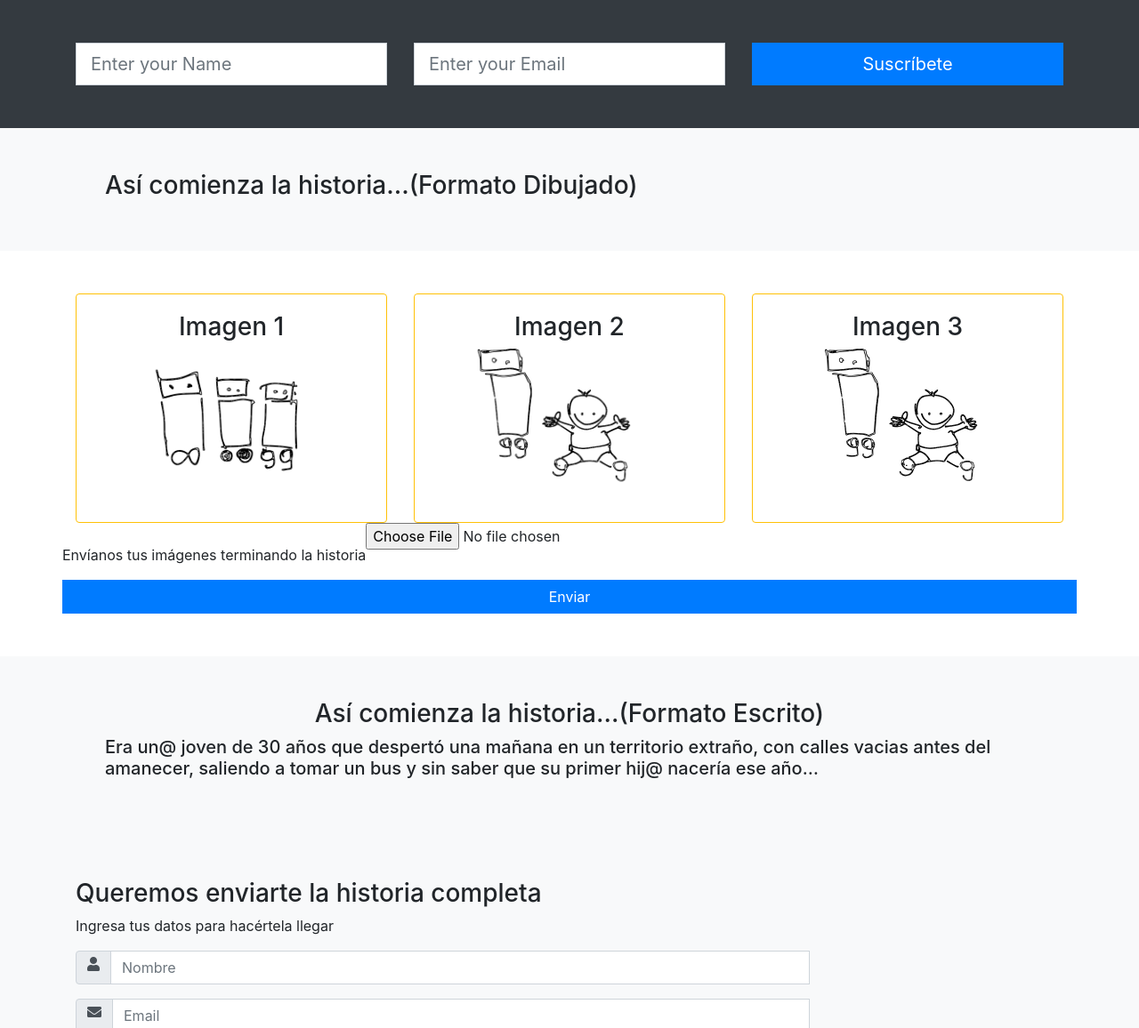
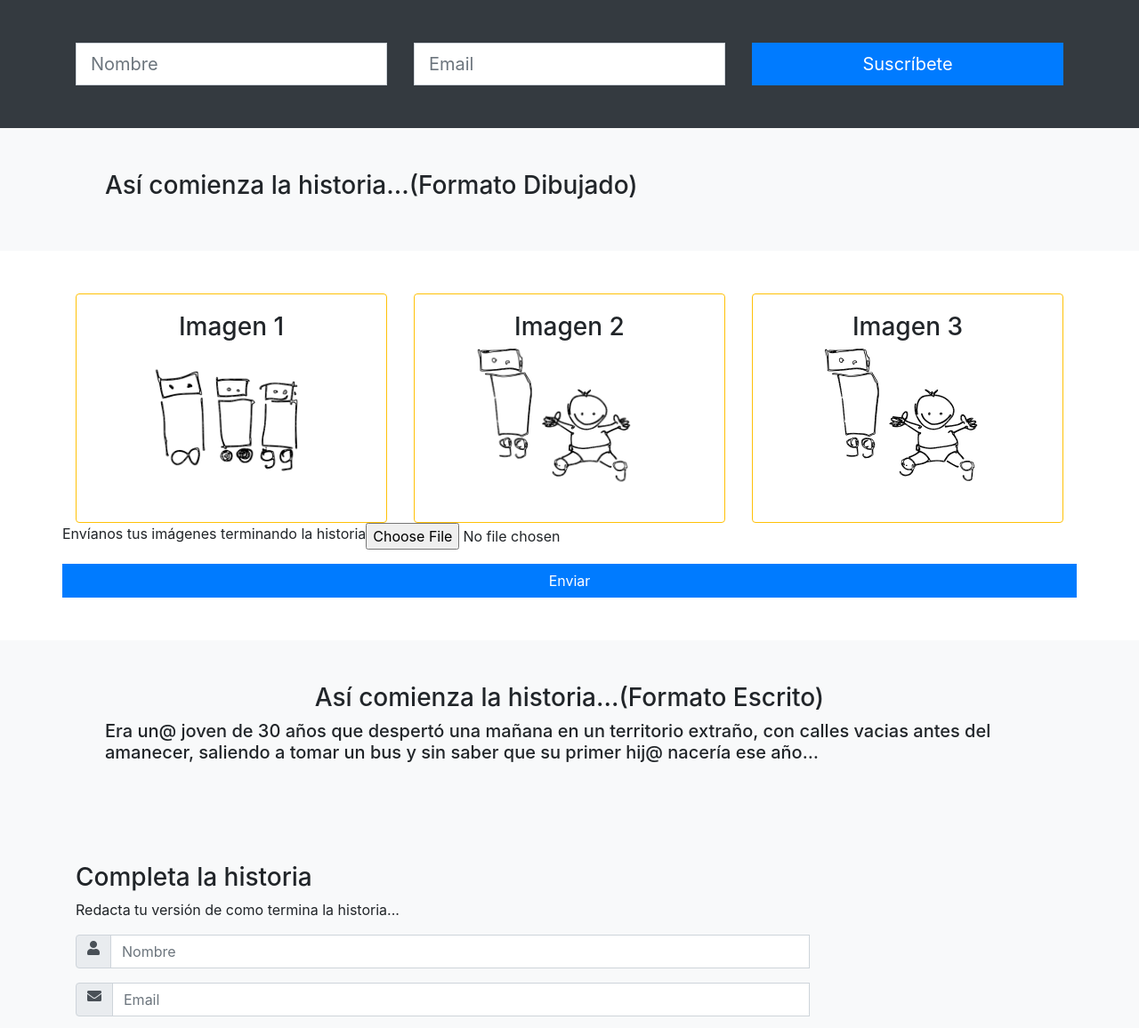
Before and after one commit to heredialf/tuhistoria, a plain HTML site: page index.html in a window 1280 px wide. Shown: the part 536-1692 px from the top of the page at 89% size. Drawn offline with nearby package versions, Linux system fonts and the light colour scheme.

Commit message:
Update index.html

```diff
--- a/index.html
+++ b/index.html
@@ -72,10 +72,10 @@
       <div class="container">
         <div class="row">
           <div class="col-md-4">
-            <input type="text" class="form-control form-control-lg" placeholder="Enter your Name">
+            <input type="text" class="form-control form-control-lg" placeholder="Nombre">
           </div>
           <div class="col-md-4">
-            <input type="email" class="form-control form-control-lg" placeholder="Enter your Email">
+            <input type="email" class="form-control form-control-lg" placeholder="Email">
           </div>
           <div class="col-md-4">
             <button class="btn btn-primary btn-lg btn-block">
@@ -131,7 +131,6 @@
             </div>
           </div>
             <p>
-              <br>
               Envíanos tus imágenes terminando la historia
             </p>
             <p>
@@ -333,9 +332,9 @@
       <div class="container">
         <div class="row">
           <div class="col-lg-9">
-            <h3>Queremos enviarte la historia completa</h3>
+            <h3>Completa la historia</h3>
             <p>
-              Ingresa tus datos para hacértela llegar
+              Redacta tu versión de como termina la historia...
             </p>
 
 
```
